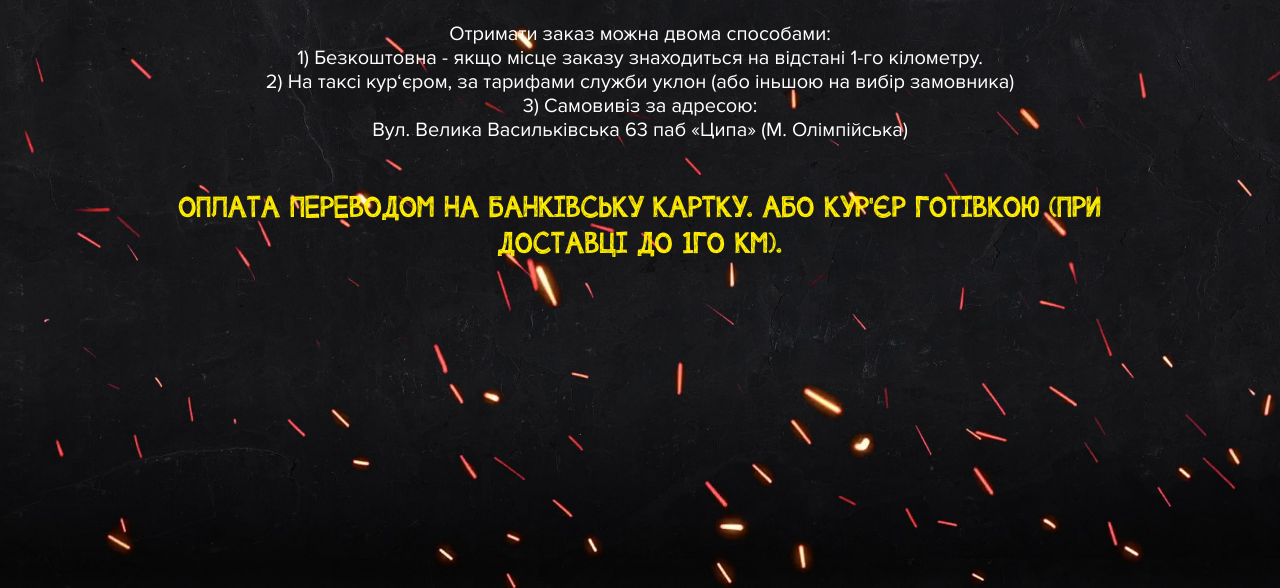
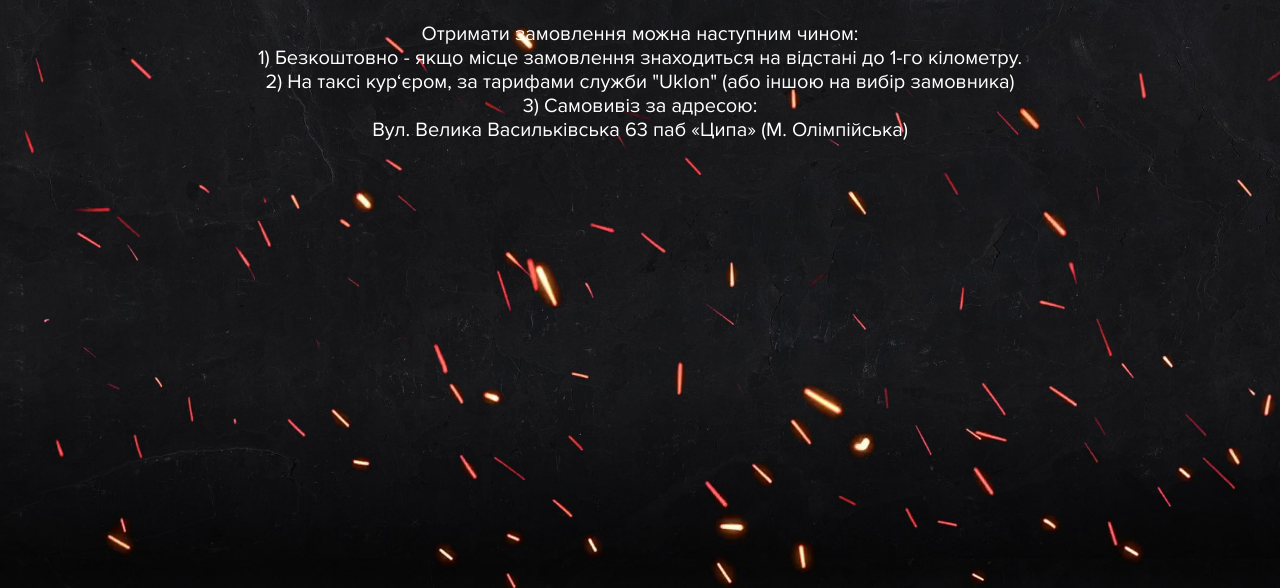
Before and after one commit to kotlyarDG/grillvery, a plain HTML site: page delivery.html in a window 1280 px wide. Shown: the part 212-800 px from the top of the page. Drawn offline with Linux system fonts and the light colour scheme.

Commit message:
Update delivery.html

```diff
--- a/delivery.html
+++ b/delivery.html
@@ -99,14 +99,12 @@
 
 		<div class="delivery">
 			<h1 class="delivery__title">Доставка ТА оплата</h1>
-			<p class="delivery__text">Отримати заказ можна двома способами:<br> 1) Безкоштовна - якщо місце заказу
-				знаходиться
-				на відстані 1-го кілометру.<br> 2) На таксі кур‘єром, за тарифами служби уклон (або іньшою на вибір
-				замовника)
-				<br>3) Самовивіз за адресою:<br> Вул. Велика Васильківська 63 паб «Ципа» (М. Олімпійська)
+			<p class="delivery__text">Отримати замовлення можна наступним чином:<br>1) Безкоштовно - якщо місце замовлення
+				знаходиться на відстані до 1-го кілометру.<br>2) На таксі кур‘єром, за тарифами служби "Uklon" (або іншою на
+				вибір замовника)
+				<br>3) Самовивіз за адресою:<br>Вул. Велика Васильківська 63 паб «Ципа» (М. Олімпійська)
 			</p>
-			<p class="delivery__ps">Оплата переводом на банкIвську картку. Або кур'єр готIвкою (при доставцI до 1го км).
-			</p>
+
 		</div>
 	</div>
 
```
